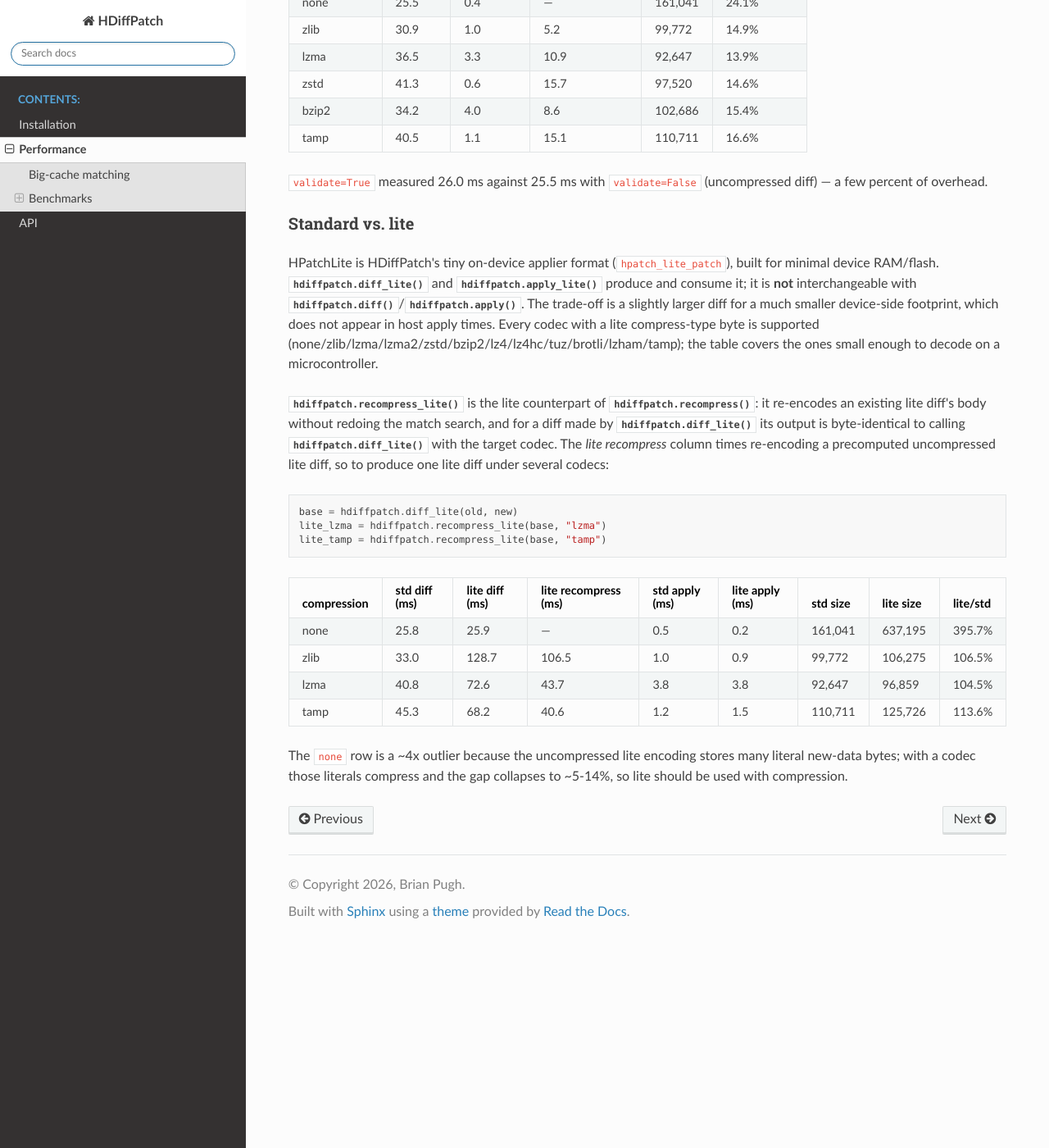
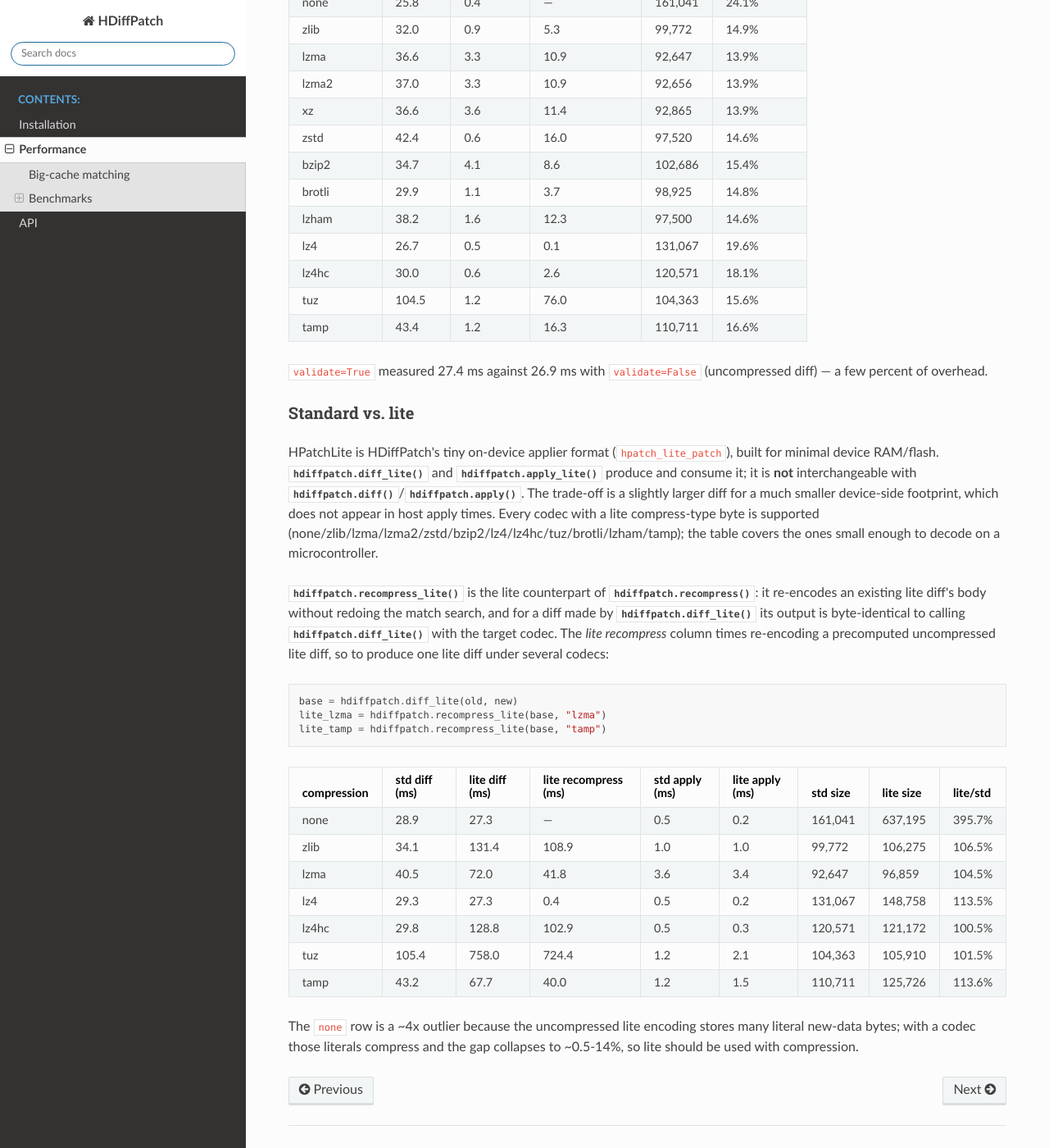
Before and after one commit to BrianPugh/hdiffpatch-python, a Sphinx documentation site: the page built from docs/source/Performance.rst, in a window 1280 px wide and 1400 px high, scrolled down 1497 px. Shown: the whole window at 82% size. Built offline with Sphinx 7.4.7 and the Read the Docs theme 3.1.0, drawn with Linux system fonts in a browser that asks for light colours.

Commit message:
Benchmark the new codecs
The standard table now covers every codec (it was also missing lzma2),
and the lite table adds the microcontroller-sized lz4, lz4hc and tuz.
Tables regenerated with tools/benchmark.py on the same Apple M3.

Co-Authored-By: Claude Opus 5.5 <noreply@anthropic.com>

```diff
--- a/docs/source/Performance.rst
+++ b/docs/source/Performance.rst
@@ -42,15 +42,22 @@ Diffing two consecutive MicroPython RPI_PICO firmware releases (~650 KB each, be
 ===========  =========  ==========  ===============  =========  =============
 compression  diff (ms)  apply (ms)  recompress (ms)  diff size  % of new file
 ===========  =========  ==========  ===============  =========  =============
-none              25.5         0.4                —    161,041          24.1%
-zlib              30.9         1.0              5.2     99,772          14.9%
-lzma              36.5         3.3             10.9     92,647          13.9%
-zstd              41.3         0.6             15.7     97,520          14.6%
-bzip2             34.2         4.0              8.6    102,686          15.4%
-tamp              40.5         1.1             15.1    110,711          16.6%
+none              25.8         0.4                —    161,041          24.1%
+zlib              32.0         0.9              5.3     99,772          14.9%
+lzma              36.6         3.3             10.9     92,647          13.9%
+lzma2             37.0         3.3             10.9     92,656          13.9%
+xz                36.6         3.6             11.4     92,865          13.9%
+zstd              42.4         0.6             16.0     97,520          14.6%
+bzip2             34.7         4.1              8.6    102,686          15.4%
+brotli            29.9         1.1              3.7     98,925          14.8%
+lzham             38.2         1.6             12.3     97,500          14.6%
+lz4               26.7         0.5              0.1    131,067          19.6%
+lz4hc             30.0         0.6              2.6    120,571          18.1%
+tuz              104.5         1.2             76.0    104,363          15.6%
+tamp              43.4         1.2             16.3    110,711          16.6%
 ===========  =========  ==========  ===============  =========  =============
 
-``validate=True`` measured 26.0 ms against 25.5 ms with ``validate=False`` (uncompressed diff) — a few percent of overhead.
+``validate=True`` measured 27.4 ms against 26.9 ms with ``validate=False`` (uncompressed diff) — a few percent of overhead.
 
 Standard vs. lite
 ~~~~~~~~~~~~~~~~~~
@@ -68,10 +75,13 @@ HPatchLite is HDiffPatch's tiny on-device applier format (``hpatch_lite_patch``)
 ===========  =============  ==============  ====================  ==============  ===============  ========  =========  ========
 compression  std diff (ms)  lite diff (ms)  lite recompress (ms)  std apply (ms)  lite apply (ms)  std size  lite size  lite/std
 ===========  =============  ==============  ====================  ==============  ===============  ========  =========  ========
-none                  25.8            25.9                     —             0.5              0.2   161,041    637,195    395.7%
-zlib                  33.0           128.7                 106.5             1.0              0.9    99,772    106,275    106.5%
-lzma                  40.8            72.6                  43.7             3.8              3.8    92,647     96,859    104.5%
-tamp                  45.3            68.2                  40.6             1.2              1.5   110,711    125,726    113.6%
+none                  28.9            27.3                     —             0.5              0.2   161,041    637,195    395.7%
+zlib                  34.1           131.4                 108.9             1.0              1.0    99,772    106,275    106.5%
+lzma                  40.5            72.0                  41.8             3.6              3.4    92,647     96,859    104.5%
+lz4                   29.3            27.3                   0.4             0.5              0.2   131,067    148,758    113.5%
+lz4hc                 29.8           128.8                 102.9             0.5              0.3   120,571    121,172    100.5%
+tuz                  105.4           758.0                 724.4             1.2              2.1   104,363    105,910    101.5%
+tamp                  43.2            67.7                  40.0             1.2              1.5   110,711    125,726    113.6%
 ===========  =============  ==============  ====================  ==============  ===============  ========  =========  ========
 
-The ``none`` row is a ~4x outlier because the uncompressed lite encoding stores many literal new-data bytes; with a codec those literals compress and the gap collapses to ~5-14%, so lite should be used with compression.
+The ``none`` row is a ~4x outlier because the uncompressed lite encoding stores many literal new-data bytes; with a codec those literals compress and the gap collapses to ~0.5-14%, so lite should be used with compression.
```
Also changed, not shown: 1 other file.
